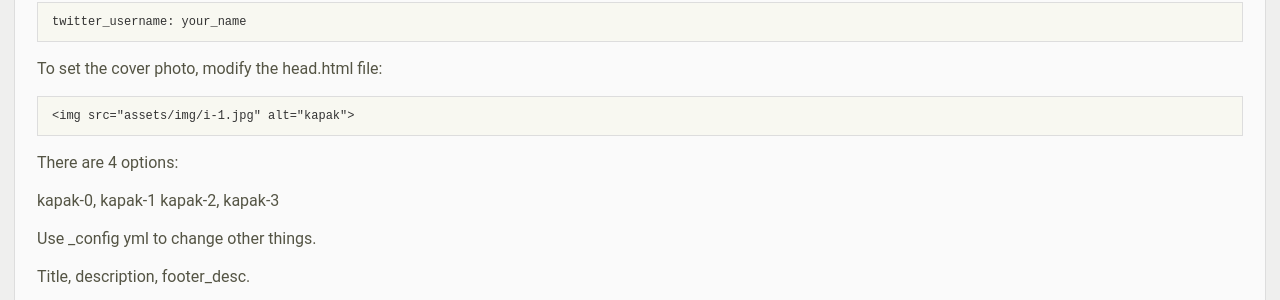
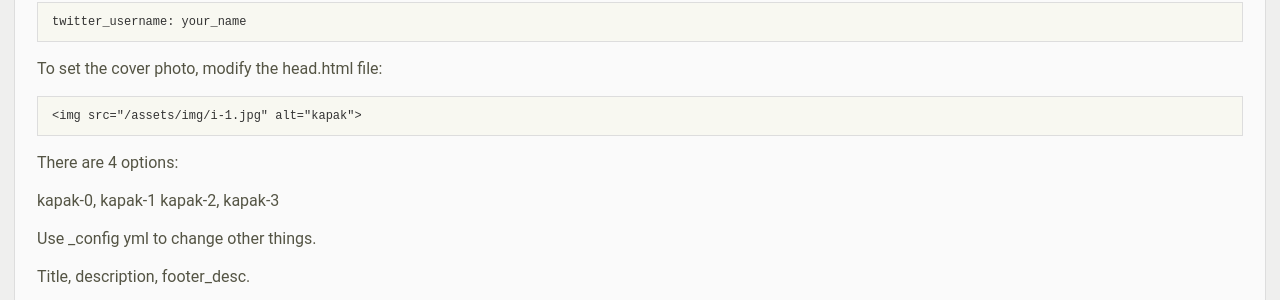
Before and after one commit to mtnzorlu/qufe, a Jekyll site: the page built from README.md, in a window 1280 px wide. Shown: the part 1194-1494 px from the top of the page. Built offline with Jekyll 4.4.1, drawn with Linux system fonts in a browser that asks for light colours; our own code applies the rules of GitHub Pages for plain Markdown files.

Commit message:
initial ignore

```diff
--- a/README.md
+++ b/README.md
@@ -22,7 +22,7 @@
 
 To set the cover photo, modify the head.html file:
 
-    <img src="{{ site.image.kapak-1 }}" alt="kapak">
+    <img src="{{ site.baseurl }}/{{ site.image.kapak-1 }}" alt="kapak">
 
 There are 4 options:
 
--- a/_includes/nav-menu.html
+++ b/_includes/nav-menu.html
@@ -5,7 +5,7 @@
   </div>
 
   <div class="profile">
-    <h2><a href="/about">{{ site.title }}</a></h2>
+    <h2><a href="{{ site.baseurl }}/about">{{ site.title }}</a></h2>
   </div>
 
   <div class="profile">
```
Also changed, not shown: 1 other file.
